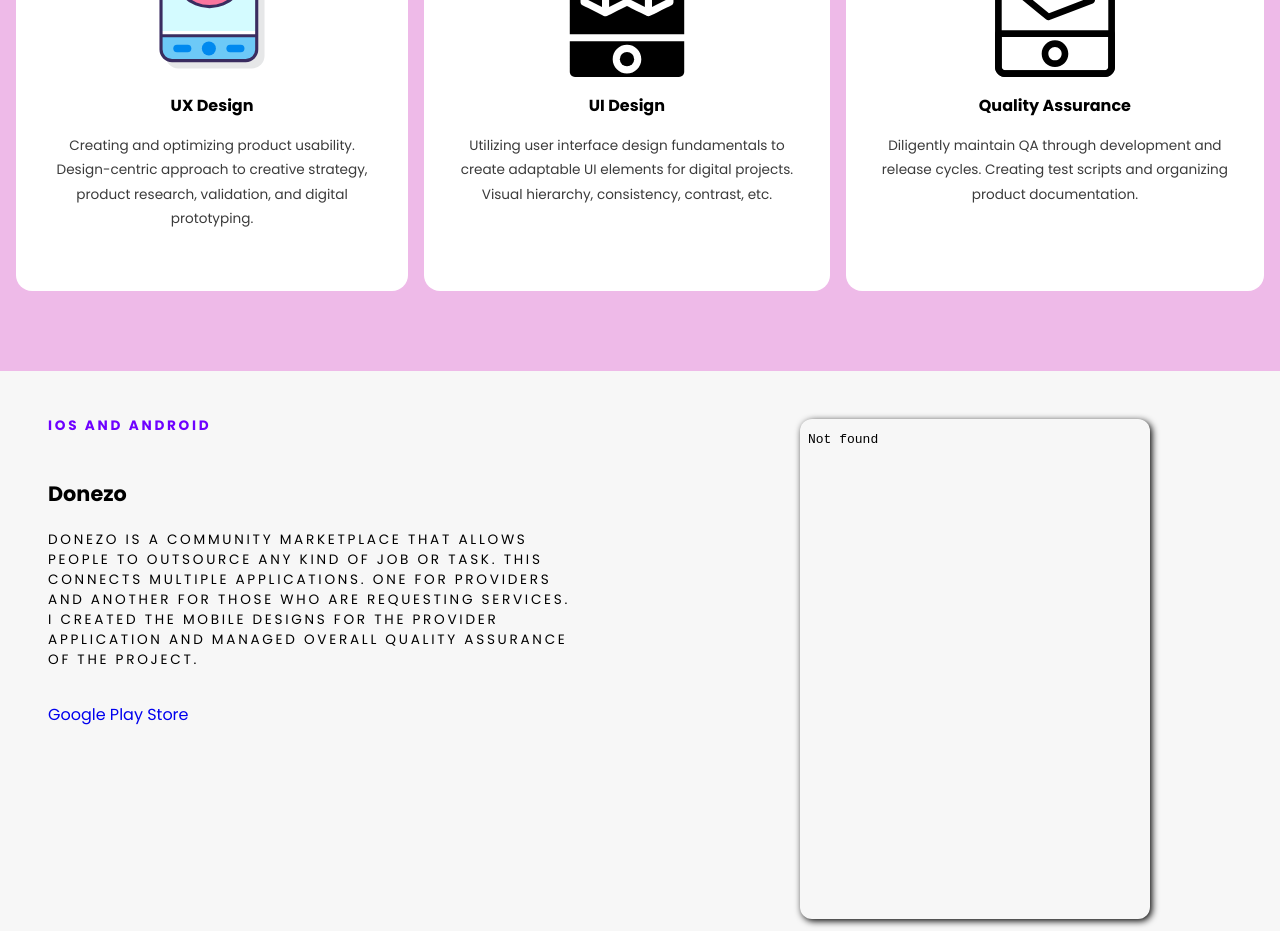
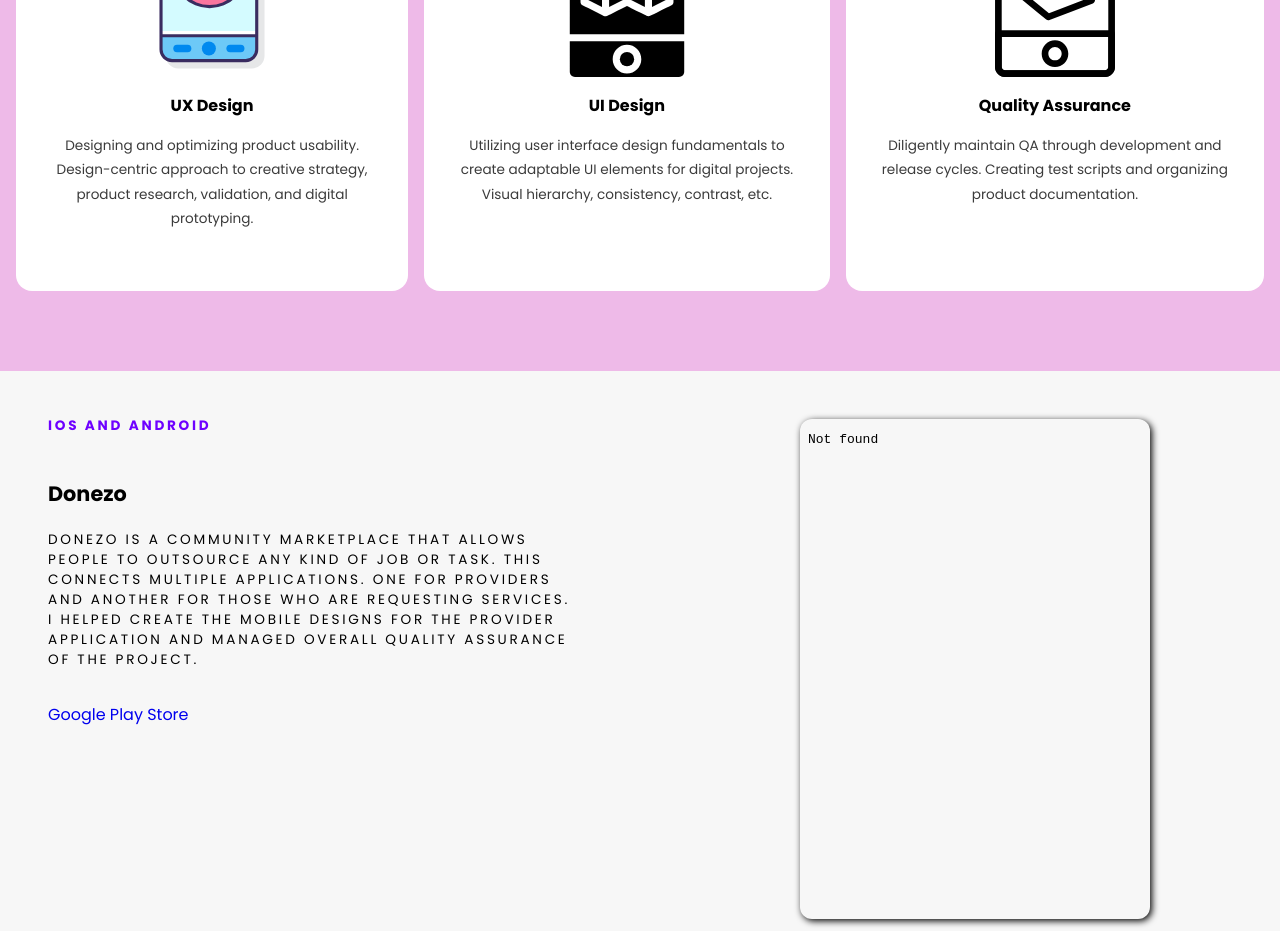
Before and after one commit to canaanalan/cdportfolio, a plain HTML site: page index.html in a window 1280 px wide. Shown: the part 2020-2951 px from the top of the page. Drawn offline with nearby package versions, Linux system fonts and the light colour scheme; no server answers.

Commit message:
commit to main

```diff
--- a/index.html
+++ b/index.html
@@ -86,7 +86,7 @@
                         <img src="images/ux-design.svg" alt="ux-design">
                     </div>
                     <p class="skill-title">UX Design</p>
-                    <p class="featured-desc skill-desc">Creating and optimizing product usability. Design-centric approach to creative strategy, product research, validation, and digital prototyping. </p>
+                    <p class="featured-desc skill-desc">Designing and optimizing product usability. Design-centric approach to creative strategy, product research, validation, and digital prototyping. </p>
                 </li>
                 <li class="trans3">
                     <div class="icon-container two">
@@ -114,7 +114,7 @@
                 <div class="inner">
                     <p class="subtitle">iOS and Android</p>
                     <p class="title">Donezo</p>
-                    <p class="subtitle2">Donezo is a community marketplace that allows people to outsource any kind of job or task. This connects multiple applications. One for providers and another for those who are requesting services. I created the mobile designs for the Provider application and managed overall quality assurance of the project.</p>
+                    <p class="subtitle2">Donezo is a community marketplace that allows people to outsource any kind of job or task. This connects multiple applications. One for providers and another for those who are requesting services. I helped create the mobile designs for the Provider application and managed overall quality assurance of the project.</p>
                     <a class="button" href="https://play.google.com/store/apps/details?id=com.middle.app&hl=en_US&gl=US" target="_blank">Google Play Store</a>
                 </div>
             </div>
```
Also changed, not shown: 1 other file.
